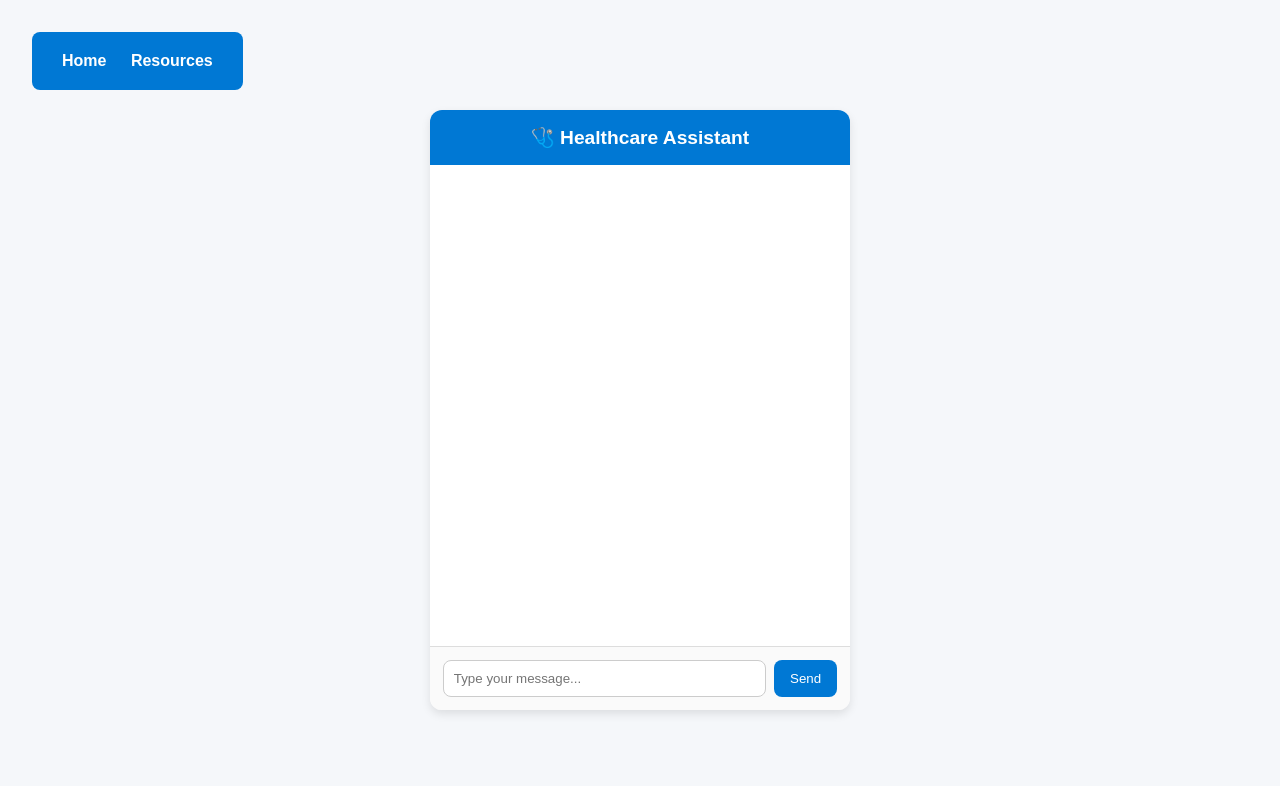
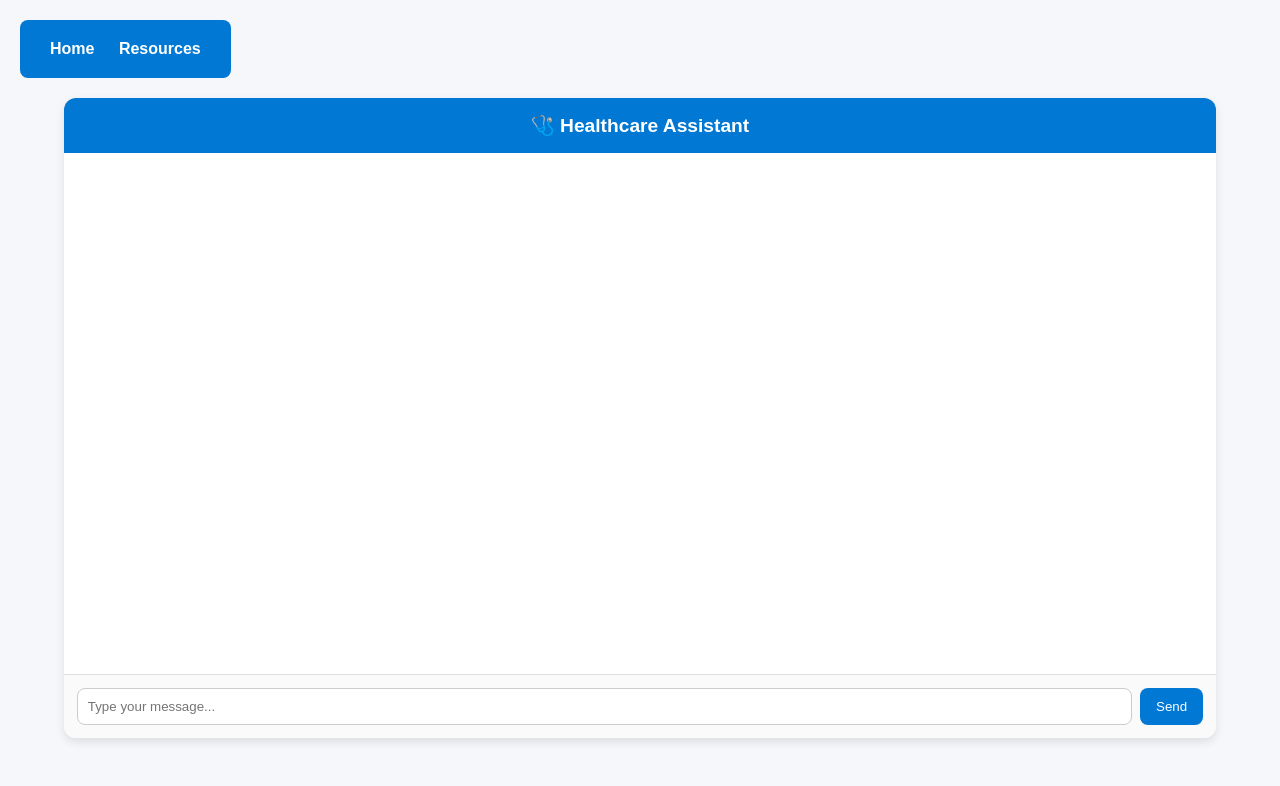
Before and after one commit to zazkenti/IBM_Project, a React (Create React App) app in the folder frontend/: page / in a window 1280 px wide. Shown: the top 786 px of the page. Built offline with nearby package versions, Linux system fonts and the light colour scheme.

Commit message:
chatbot adjusts size depending on window

```diff
--- a/frontend/src/App.js
+++ b/frontend/src/App.js
@@ -85,10 +85,9 @@ function App() {
         display: "flex",
         flexDirection: "column",
         alignItems: "center",
-        minHeight: "100vh",
+        height: "100dvh",
         backgroundColor: "#f5f7fa",
         fontFamily: "Arial, sans-serif",
-        padding: "2rem",
       }}
     >
 
@@ -96,6 +95,8 @@ function App() {
       <nav
         style={{
           alignSelf: "flex-start",
+          marginTop: "20px",
+          marginLeft: "20px",
           marginBottom: "20px",
           backgroundColor: "#0078D4",
           padding: "20px",
@@ -114,20 +115,21 @@ function App() {
             text-decoration: underline;
           }
         `}
-      </style>
+        </style>
         <a href="/Home" style={{ color: "white", margin: "0 10px" }}> Home </a>
         <a href="/Resources.html" style={{ color: "white", margin: "0 10px" }}>Resources </a>
       </nav>
 
       <div
         style={{
-          width: "420px",
+          width: "90dvw",
           background: "white",
           borderRadius: "12px",
           boxShadow: "0 4px 10px rgba(0, 0, 0, 0.1)",
           display: "flex",
           flexDirection: "column",
-          height: "600px",
+          height: "80dvh",
+          marginBottom: "20px",
         }}
       >
         <div
@@ -197,6 +199,7 @@ function App() {
         <div
           style={{
             display: "flex",
+            flexWrap: "wrap",
             borderTop: "1px solid #ddd",
             padding: "0.8rem",
             backgroundColor: "#fafafa",
@@ -215,6 +218,7 @@ function App() {
               borderRadius: "8px",
               border: "1px solid #ccc",
               outline: "none",
+              minWidth: "50px",
             }}
           />
           <button
@@ -227,6 +231,7 @@ function App() {
               border: "none",
               borderRadius: "8px",
               cursor: "pointer",
+              maxWidth: "100px",
             }}
           >
             Send
```
